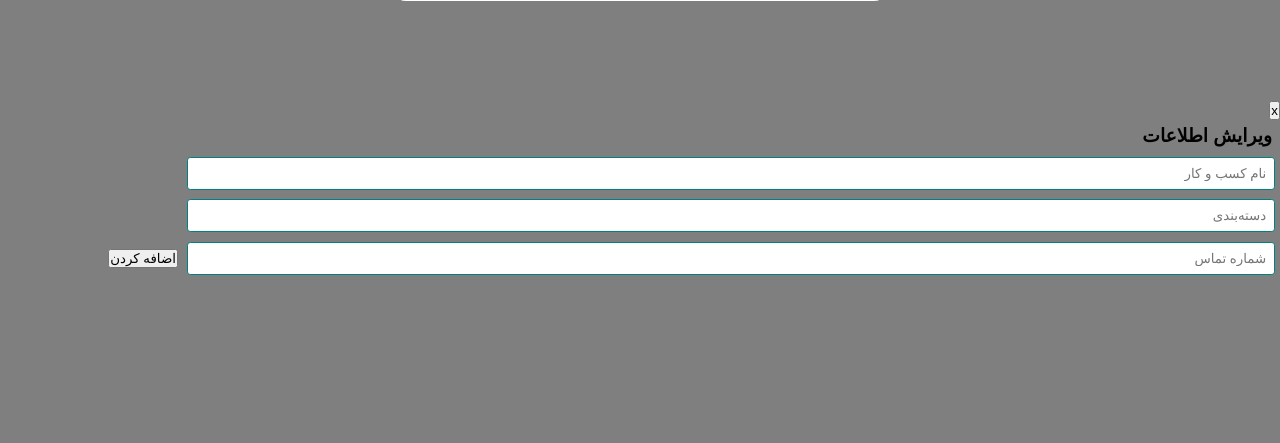
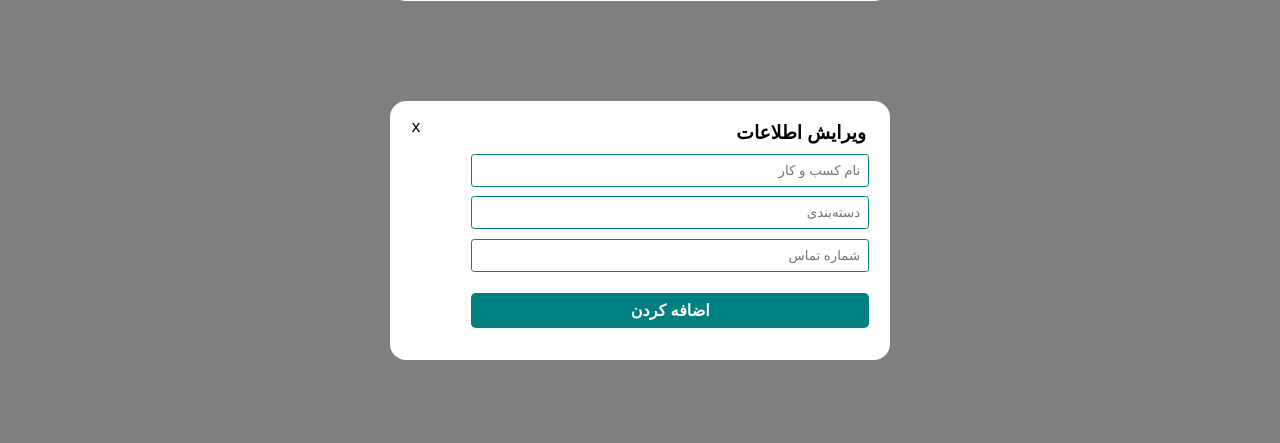
Before and after one commit to rzmahdi/CRUD-with-FastAPI, a FastAPI app: page / in a window 1280 px wide. Shown: the part 357-800 px from the top of the page. Run offline with FastAPI, Linux system fonts and the light colour scheme; data that the repository does not hold is empty.

Commit message:
feat(style): add style to update modal

```diff
--- a/static/style.css
+++ b/static/style.css
@@ -37,7 +37,7 @@ div#modal-overlay-error{
 #modal-overlay.show, #modal-overlay-error.show{
     display: block;
 }
-div.modal-add-new-data-box, div.modal-error-box{
+div.modal-add-new-data-box, div.modal-error-box, div.modal-update-box{
     background: white;
     width: 90%;
     max-width: 500px;
@@ -71,7 +71,7 @@ span.error.show{
 #modal-overlay h3{
     margin: .3rem .5rem;
 }
-#modal-overlay #add-new-data-btn{
+#modal-overlay #add-new-data-btn, #update-btn{
     width: 85%;
     height: 35px;
     margin: 1rem .3rem;
@@ -83,7 +83,7 @@ span.error.show{
     border-radius: .3rem;
     cursor: pointer;
 }
-#close-btn, #modal-error-close-btn{
+#close-btn, #modal-error-close-btn, #update-close-btn{
     position: absolute;
     width: 2rem;
     height: 2rem;
```
